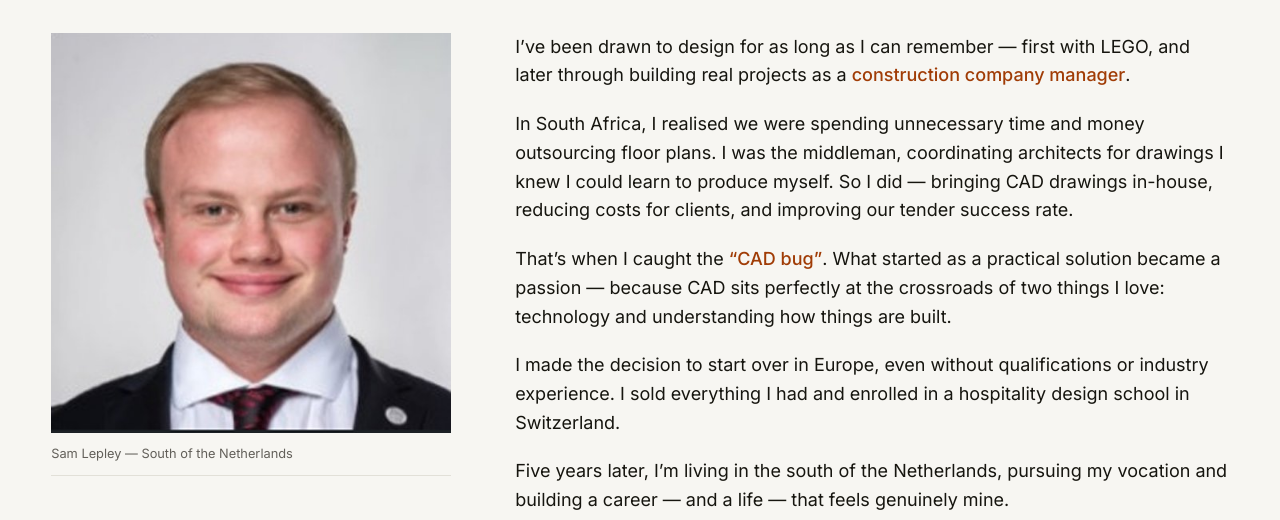
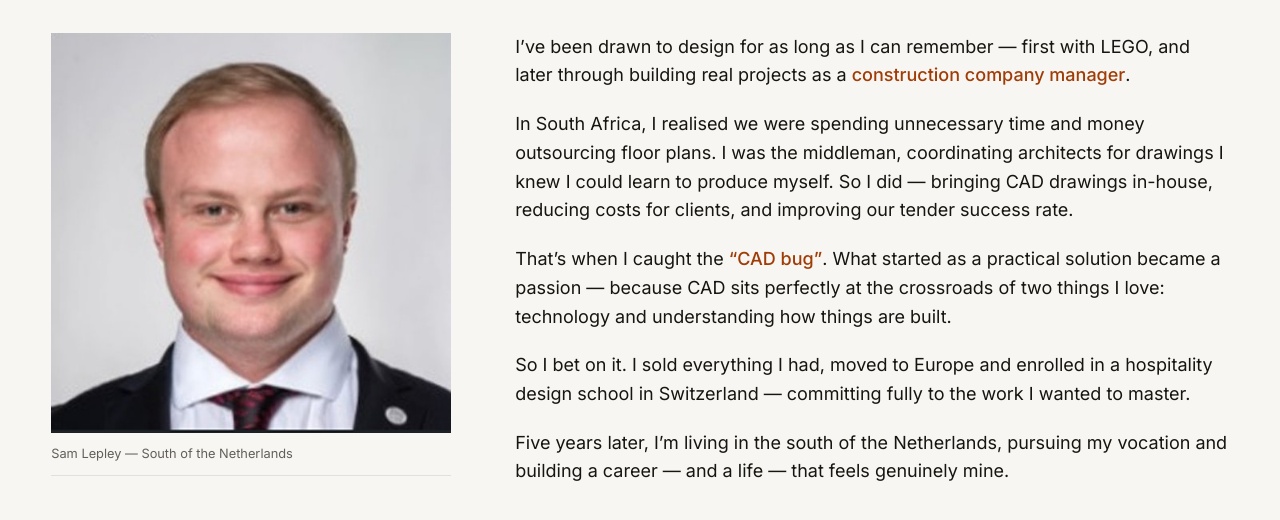
Before and after one commit to lepleys02-cmd/sl3d-portfolio, an Astro site: page /about in a window 1280 px wide. Shown: the part 280-800 px from the top of the page. Built offline with nearby package versions, Linux system fonts and the light colour scheme; Astro itself is replaced by a stand-in of ours.

Commit message:
fix: reframe about-page relocation line as a confident bet instead of a deficit

```diff
--- a/src/pages/about.astro
+++ b/src/pages/about.astro
@@ -55,9 +55,8 @@ const skills = [
             of two things I love: technology and understanding how things are built.
           </p>
           <p>
-            I made the decision to start over in Europe, even without qualifications or industry
-            experience. I sold everything I had and enrolled in a hospitality design school in
-            Switzerland.
+            So I bet on it. I sold everything I had, moved to Europe and enrolled in a hospitality
+            design school in Switzerland &mdash; committing fully to the work I wanted to master.
           </p>
           <p>
             Five years later, I&rsquo;m living in the south of the Netherlands, pursuing my vocation
```
